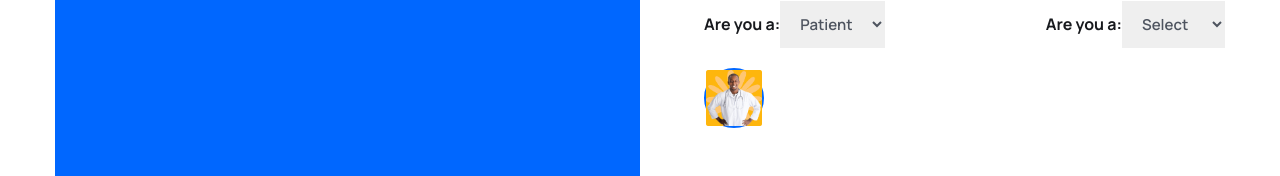
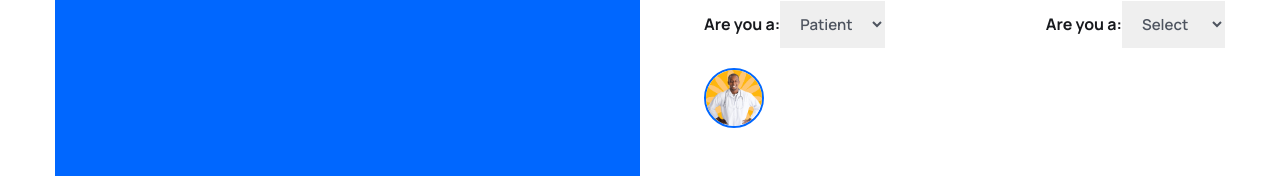
Before and after one commit to aroraadivya/Mern-Stack-Medicare, a React (Vite) app in the folder frontend/: page /register in a window 1280 px wide. Shown: the part 509-685 px from the top of the page. Built offline with nearby package versions, Linux system fonts and the light colour scheme.

Commit message:
Add styling to avatar image in Signup component for improved appearance

```diff
--- a/frontend/src/pages/Signup.jsx
+++ b/frontend/src/pages/Signup.jsx
@@ -70,7 +70,7 @@ const Signup = () => {
 
                             <div className='mb-5 flex items-center gap-3'>
                                 <figure className='w-[60px] h-[60px] rounded-full border-2 border-solid border-primaryColor flex items-center justify-center'>
-                                    <img src={avatar} alt='' />
+                                    <img src={avatar} alt='' className='w-full rounded-full '/>
                                 </figure>
                             </div>
                         </form>
```
